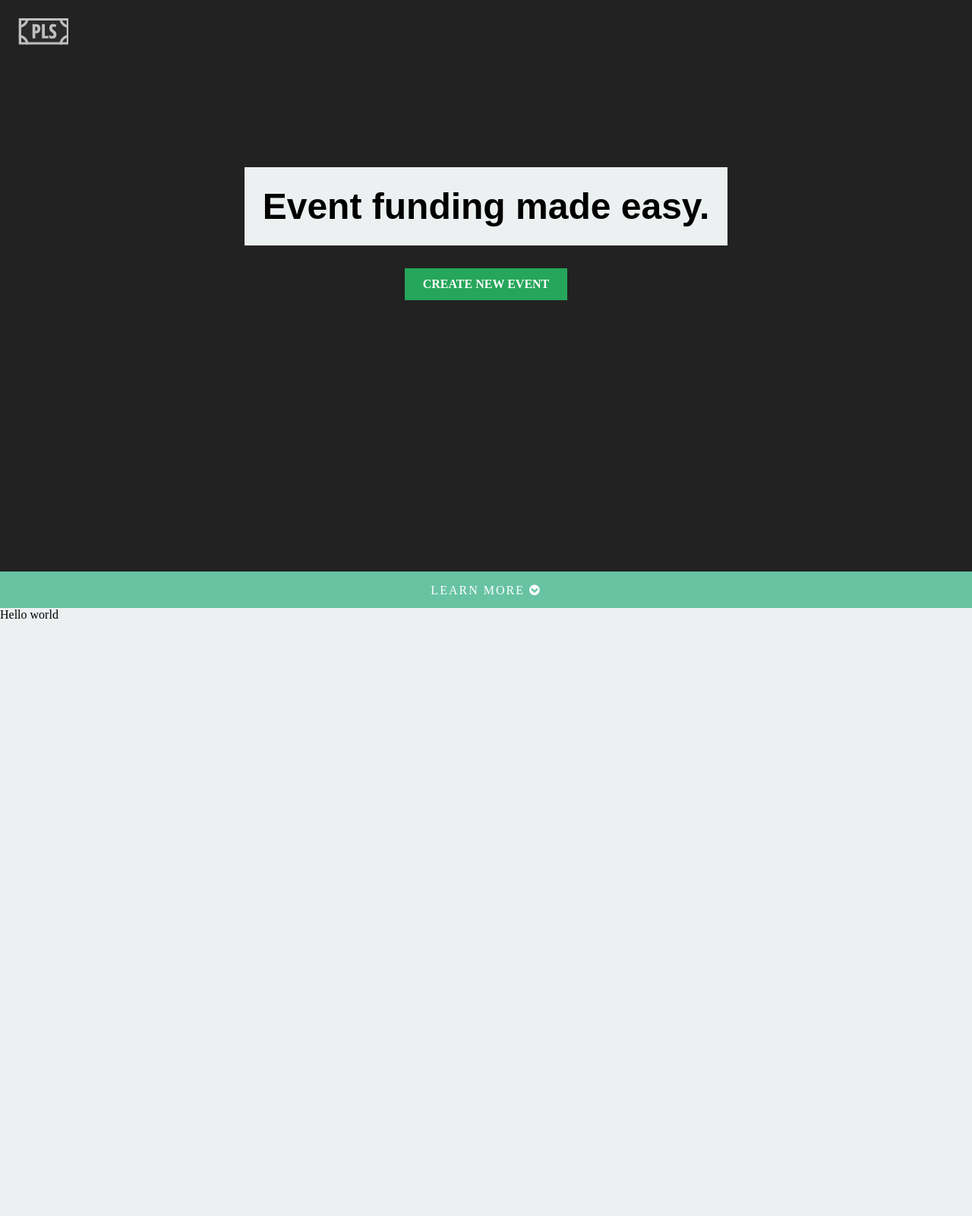
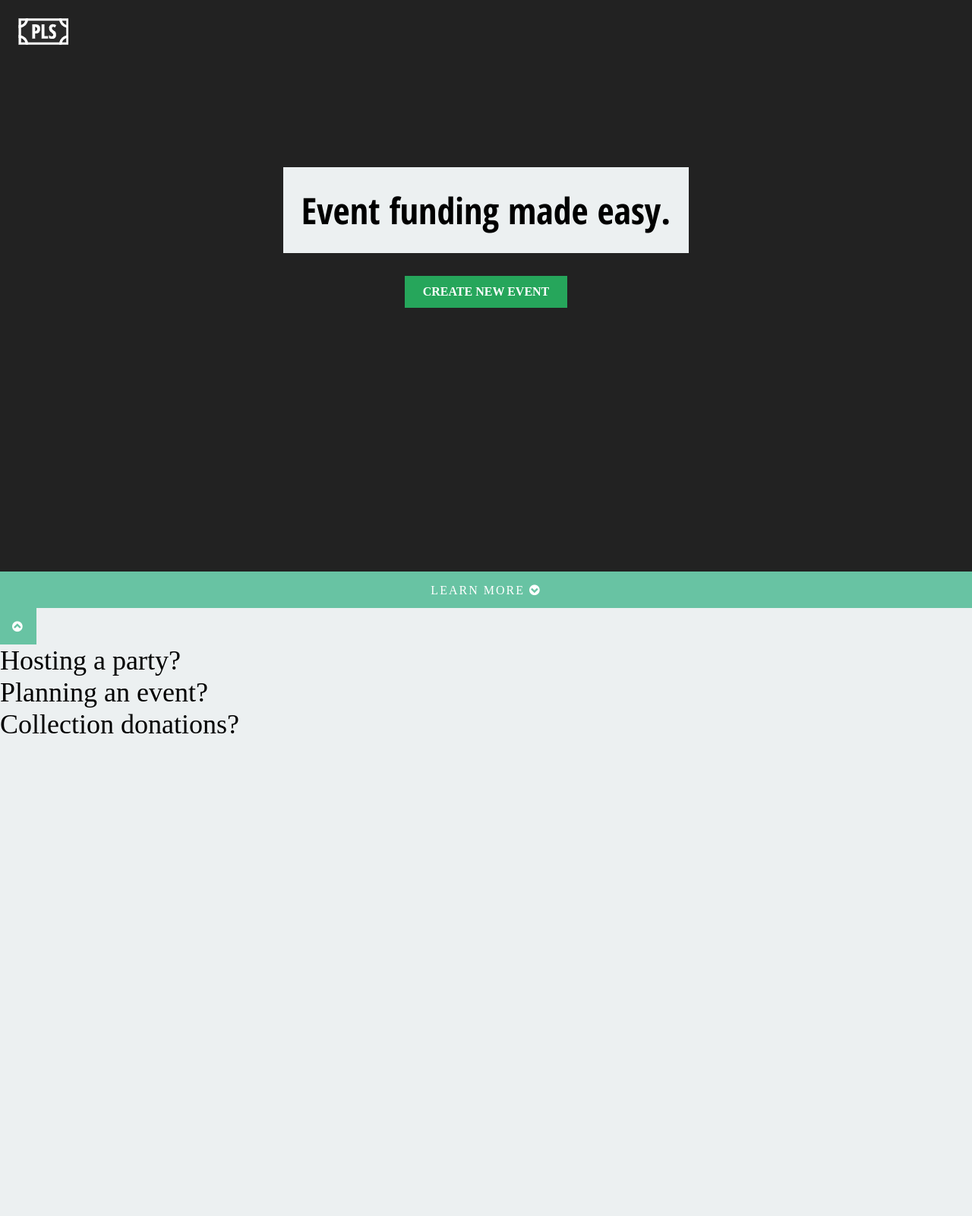
Before and after one commit to nayak16/TartanHacks-2015, a Django app: template app/templates/app/index.html in a window 1280 px wide. Shown: the whole page at 76% size. Run offline with Django 3.2, Linux system fonts and the light colour scheme; the template is opened without the code that fills it, so the values that code supplies are empty; some libraries are stand-ins or nearby versions.

Commit message:
changed font

```diff
--- a/app/static/app/css/moneyui.css
+++ b/app/static/app/css/moneyui.css
@@ -4,7 +4,7 @@ input,textarea {
 
 html, body {
 	margin: 0px; padding: 0px; border: 0px;
-	font-family: 'Open-Sans' sans-serif;
+	font-family: 'Open Sans Condensed' sans-serif;
 	height:100%;
 	background-color: #ECF0F1;
 }
@@ -33,7 +33,7 @@ a:link {
 	display:inline-block;
 	font-size: 48px;
 	font-weight:700;
-	font-family: 'Open-Sans', sans-serif;
+	font-family: 'Open Sans Condensed', sans-serif;
 	background-color:#ECF0F1;
 	padding:24px;
 }
@@ -66,6 +66,16 @@ a:link {
 	letter-spacing: 2px;
 	color:white;
 }
+.see_less{
+	display:inline-block;
+	height:16px;
+	padding:16px;
+	background-color: #68C3A3;
+	font-size:16px;
+	font-weight:300;
+	letter-spacing: 2px;
+	color:white;
+}
 
 .main{
 	margin-left: auto;
@@ -89,7 +99,7 @@ a:link {
 
 .input_fieldname{
 	display:inline-block;
-	font-family: 'Open-Sans', sans-serif;
+	font-family: 'Open Sans Condensed', sans-serif;
 	font-weight:300;
 	font-size:18px;
 	margin-bottom:36px;
@@ -106,3 +116,8 @@ a:link {
 	float:right;
 	margin-right:260px;
 }
+
+#big_text{
+	font-size: 36px;
+	font-weight:300;
+}
--- a/app/static/app/js/uiscript.js
+++ b/app/static/app/js/uiscript.js
@@ -24,4 +24,11 @@ $(document).ready(function(){
 	        window.location.hash = target;
 	    });
 	});
+	$('body').on({
+		'mousewheel': function(e) {
+    	if (e.target.id == 'el') return;
+    	e.preventDefault();
+    	e.stopPropagation();
+    }
+})
 });
--- a/app/templates/app/event.html
+++ b/app/templates/app/event.html
@@ -5,7 +5,7 @@
     <link href="/static/app/css/moneyui.css" rel="stylesheet">
   </head>
   <body>
-  	<link href='http://fonts.googleapis.com/css?family=Open+Sans:300italic,400italic,400,300,600,700' rel='stylesheet' type='text/css'>
+  	<link href='http://fonts.googleapis.com/css?family=Open+Sans+Condensed:300,300italic,700' rel='stylesheet' type='text/css'>
     <link href='http://fonts.googleapis.com/css?family=Roboto+Slab:400,300,100,700' rel='stylesheet' type='text/css'>
   	<link rel="stylesheet" href="/static/app/css/font-awesome.min.css">
     <div class="nav">
--- a/app/templates/app/index.html
+++ b/app/templates/app/index.html
@@ -5,13 +5,13 @@
     <link href="/static/app/css/moneyui.css" rel="stylesheet">
   </head>
   <body>
-  	<link href='http://fonts.googleapis.com/css?family=Open+Sans:300italic,400italic,400,300,600,700' rel='stylesheet' type='text/css'>
+  	<link href='http://fonts.googleapis.com/css?family=Open+Sans+Condensed:300,300italic,700' rel='stylesheet' type='text/css'>
     <link href='http://fonts.googleapis.com/css?family=Roboto+Slab:400,300,100,700' rel='stylesheet' type='text/css'>
   	<link rel="stylesheet" href="/static/app/css/font-awesome.min.css">
-  	<div class="banner">
+  	<div class="banner" id="top">
   		<div id="logo">
 	  		<a href="/index.html">
-			 <img border="0" src="/static/app/content/grey_logo.png">
+			 <img border="0" src="/static/app/content/white_logo.png">
 			 </a>
 		  </div>
   	</div>
@@ -39,10 +39,22 @@
   			</center>
   		</div>
   	</div>
-  	<div class="more_info">
-  		Hello world
-  	</div>
+    <div class = "more_info">
+      <a href="#top" id="scroll_link_up">
+      	<div class="less_info">
+      		<div class="see_less" id="scroll_up">
+            <i class="fa fa-chevron-circle-up"></i>
+          </div>
+      	</div>
+      </a>
+    <div id="big_text">
+      Hosting a party?<br>
+      Planning an event?<br>
+      Collection donations?<br>
 
+    </div>
+
+    </div>
     <script src="https://ajax.googleapis.com/ajax/libs/jquery/1.11.2/jquery.min.js"></script>
     <script src="/static/app/js/uiscript.js"></script>
   </body>
```
